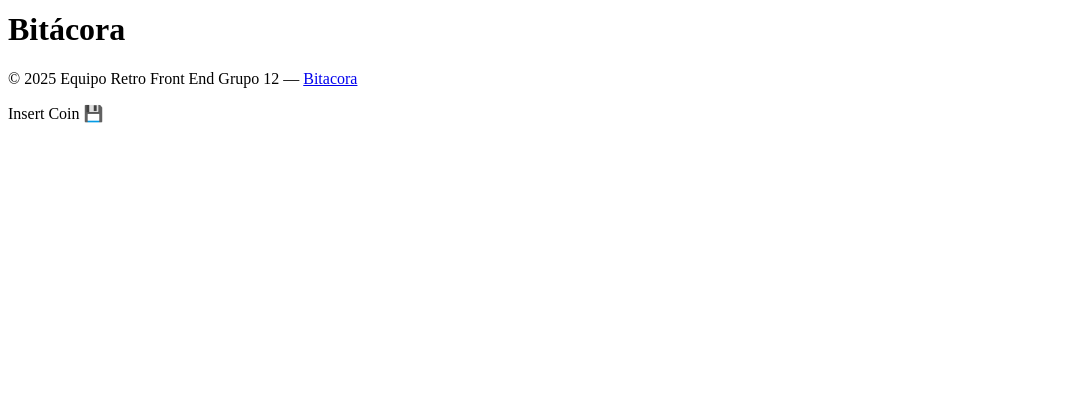
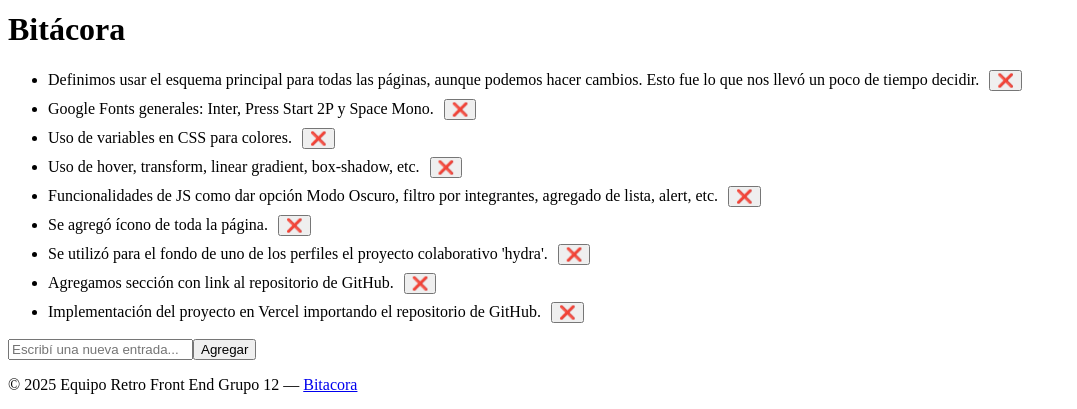
Before and after one commit to Ana-Galvez/TP2-FRONT-END, a React (Vite) app: page /paginas/bitacora in a window 1280 px wide. Shown: the part 250-659 px from the top of the page, without its empty margins (0-1077 px from the left). Built offline with nearby package versions, Linux system fonts and the light colour scheme.

Commit message:
feat: agregado header dinámico con props para portada y bitacora. Agregado componente para agregar el listado de la bitácora y se guarda en localStorage

```diff
--- /dev/null
+++ b/src/componentes/AgregarBitacora.jsx
@@ -0,0 +1,63 @@
+import { useState, useEffect } from "react";
+
+const AgregarBitacora = ({ itemsIniciales }) => {
+  const STORAGE_KEY = "bitacora-items";
+
+  // Cargar los datos desde localStorage al iniciar
+  const [items, setItems] = useState(() => {
+    const guardados = localStorage.getItem(STORAGE_KEY);
+    return guardados ? JSON.parse(guardados) : itemsIniciales;
+  });
+
+  const [nuevoItem, setNuevoItem] = useState("");
+
+  // Guardar automáticamente cada vez que cambie la lista
+  useEffect(() => {
+    localStorage.setItem(STORAGE_KEY, JSON.stringify(items));
+  }, [items]);
+
+  const handleAgregar = () => {
+    const texto = nuevoItem.trim();
+    if (texto === "") return;
+    setItems([...items, texto]);
+    setNuevoItem("");
+  };
+
+  const handleBorrar = (index) => {
+    const nuevaLista = items.filter((_, i) => i !== index);
+    setItems(nuevaLista);
+  };
+
+  return (
+    <div>
+      <ul className="">
+        {items.map((item, index) => (
+          <li key={index} style={{ marginBottom: "8px" }}>
+            {item}
+            <button
+              className=""
+              onClick={() => handleBorrar(index)}
+              style={{ marginLeft: "10px" }}
+            >
+              ❌
+            </button>
+          </li>
+        ))}
+      </ul>
+
+      <div className="">
+        <input
+          type="text"
+          value={nuevoItem}
+          onChange={(e) => setNuevoItem(e.target.value)}
+          placeholder="Escribí una nueva entrada..."
+        />
+        <button className="" onClick={handleAgregar}>
+          Agregar
+        </button>
+      </div>
+    </div>
+  );
+};
+
+export default AgregarBitacora;
--- /dev/null
+++ b/src/componentes/HeaderPortadaBitacora.jsx
@@ -0,0 +1,21 @@
+const HeaderPortadaBitacora = ({ titulo, subtitulo, descripcion, items }) => {
+  return (
+    <header className="">
+      <h1>{titulo}</h1>
+
+      {subtitulo && <h2 className="">{subtitulo}</h2>}
+
+      {descripcion && <p>{descripcion}</p>}
+
+      {items && (
+        <ul className="">
+          {items.map((item, index) => (
+            <li key={index}>{item}</li>
+          ))}
+        </ul>
+      )}
+    </header>
+  );
+};
+
+export default HeaderPortadaBitacora;
--- a/src/paginas/Bitacora.jsx
+++ b/src/paginas/Bitacora.jsx
@@ -1,11 +1,27 @@
 import FooterPortada from "../componentes/FooterPortada";
+import HeaderPortadaBitacora from "../componentes/HeaderPortadaBitacora";
 import Sidebar from "../componentes/Sidebar";
+import AgregarBitacora from "../componentes/AgregarBitacora";
 
 const Bitacora = () => {
+    const bitacoraItems = [
+    "Definimos usar el esquema principal para todas las páginas, aunque podemos hacer cambios. Esto fue lo que nos llevó un poco de tiempo decidir.",
+    "Google Fonts generales: Inter, Press Start 2P y Space Mono.",
+    "Uso de variables en CSS para colores.",
+    "Uso de hover, transform, linear gradient, box-shadow, etc.",
+    "Funcionalidades de JS como dar opción Modo Oscuro, filtro por integrantes, agregado de lista, alert, etc.",
+    "Se agregó ícono de toda la página.",
+    "Se utilizó para el fondo de uno de los perfiles el proyecto colaborativo 'hydra'.",
+    "Agregamos sección con link al repositorio de GitHub.",
+    "Implementación del proyecto en Vercel importando el repositorio de GitHub.",
+  ];
+
   return (
     <div>
       <Sidebar/>
-      <h1>Bitácora</h1>
+      <HeaderPortadaBitacora
+       titulo="Bitácora"/>
+      <AgregarBitacora itemsIniciales={bitacoraItems}/>
       <FooterPortada/>
     </div>
   )
--- a/src/paginas/Portada.jsx
+++ b/src/paginas/Portada.jsx
@@ -1,11 +1,26 @@
 import FooterPortada from "../componentes/FooterPortada"
+import HeaderPortadaBitacora from "../componentes/HeaderPortadaBitacora"
 import Sidebar from "../componentes/Sidebar"
 
 const Portada = () => {
+    const portadaItems = [
+    "Navegación clara con botones (Inicio / Bitácora / Cambiar tema).",
+    "Diseño responsive con breakpoints en 400px, 900px y 1200px.",
+    "Portada en index.html y páginas individuales por integrante.",
+    "Sección Bitácora con decisiones, dificultades y cambios.",
+    "Tipografías de Google Fonts y estilos consistentes.",
+    "Interacción con JavaScript en portada y en cada página personal.",
+  ];
+
   return (
     <>
     <Sidebar/>
-    <div>Portada</div>
+    <HeaderPortadaBitacora
+      titulo="Proyecto Web - Grupo 12 🎮"
+      subtitulo="Características principales"
+      descripcion="Somos el grupo 12, Virginia, Álvaro, Jessica, Tomás y Ana. Nuestro sitio trata de plasmar de una forma 'retro' nuestras habilidades sobre HTML, CSS y Javascript, creando una portada con enlaces a la página de cada uno de los integrante."
+      items={portadaItems}
+    />
     <FooterPortada/>
     </>
   )
```
